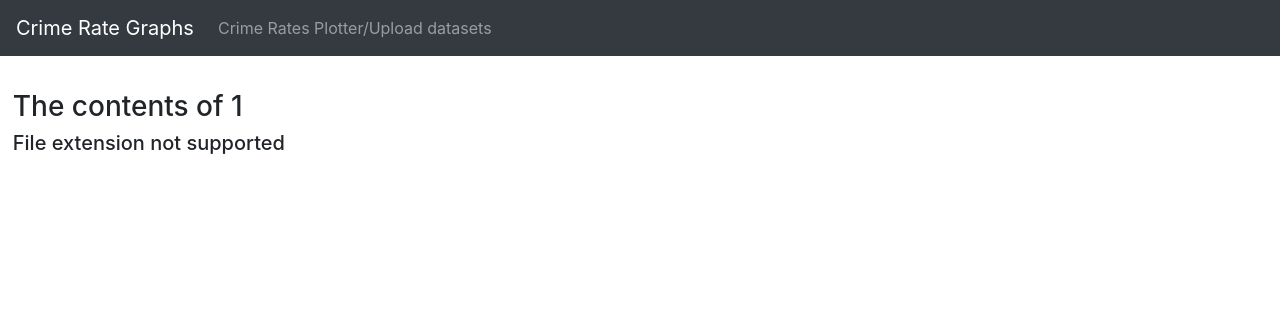
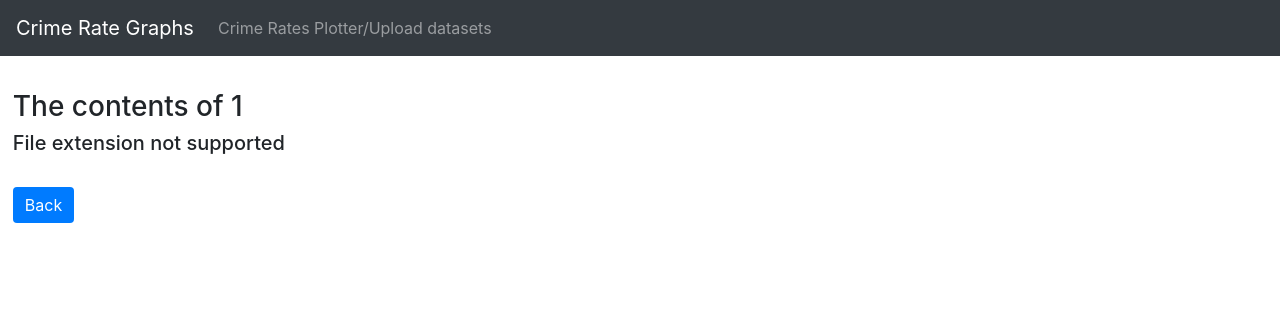
Before and after one commit to jonnnnn-c/1002_Python_Project, a Flask app: page /display_file/1 in a window 1280 px wide. Shown: the top 316 px of the page. Run offline with Flask 2, Linux system fonts and the light colour scheme; some libraries are stand-ins or nearby versions.

Commit message:
added back button

```diff
--- a/templates/display.html
+++ b/templates/display.html
@@ -30,4 +30,8 @@
     <h3>The contents of {{ filename }}</h3>
     {{ data_var|safe }}
 
+    <br>
+    <a href="{{ url_for('upload') }}" style="border: none; height: auto; margin-right: 15px;" class="btn btn-primary"><i class="fa fa-trash fa-2x"></i>Back</a>
+
+
 {% endblock %}
```
